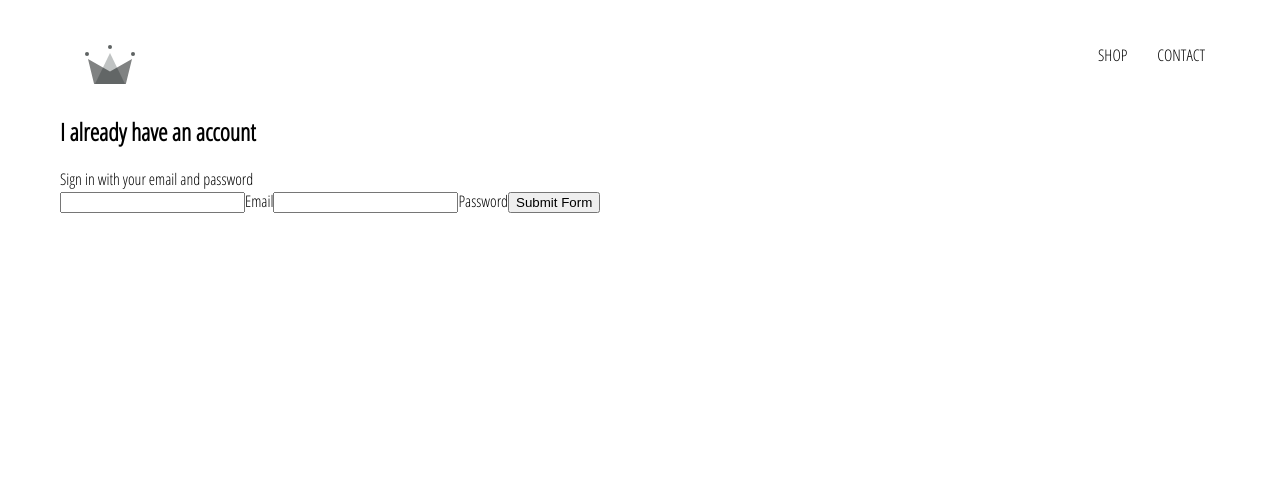
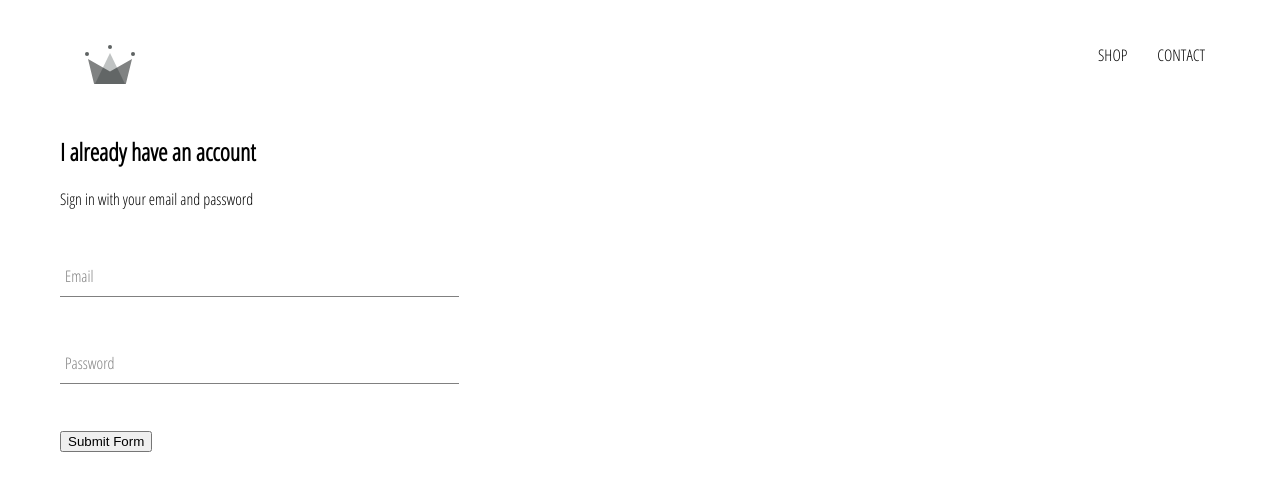
Before and after one commit to rnbrietzke10/crwn-clothing, a React (Create React App) app: page /signin in a window 1280 px wide. Shown: the top 490 px of the page. Built offline with nearby package versions, Linux system fonts and the light colour scheme.

Commit message:
create reusable form input component

```diff
--- /dev/null
+++ b/src/components/form-input/form-input.component.jsx
@@ -0,0 +1,22 @@
+import React from "react";
+
+import "./form-input.styles.scss";
+
+const FormInput = ({ handleChange, label, ...otherProps }) => {
+  return (
+    <div className="group">
+      <input className="form-input" onChange={handleChange} {...otherProps} />
+      {label ? (
+        <label
+          className={`${
+            otherProps.value.length ? "shrink" : ""
+          } form-input-label`}
+        >
+          {label}
+        </label>
+      ) : null}
+    </div>
+  );
+};
+
+export default FormInput;
--- /dev/null
+++ b/src/components/form-input/form-input.styles.scss
@@ -0,0 +1,54 @@
+$sub-color: grey;
+$main-color: black;
+
+@mixin shrinkLabel {
+  top: -14px;
+  font-size: 12px;
+  color: $main-color;
+}
+
+.group {
+  position: relative;
+  margin: 45px 0;
+
+  .form-input {
+    background: none;
+    background-color: white;
+    color: $sub-color;
+    font-size: 18px;
+    padding: 10px 10px 10px 5px;
+    display: block;
+    width: 100%;
+    border: none;
+    border-radius: 0;
+    border-bottom: 1px solid $sub-color;
+    margin: 25px 0;
+
+    &:focus {
+      outline: none;
+    }
+
+    &:focus ~ .form-input-label {
+      @include shrinkLabel();
+    }
+  }
+
+  input[type="password"] {
+    letter-spacing: 0.3em;
+  }
+
+  .form-input-label {
+    color: $sub-color;
+    font-size: 16px;
+    font-weight: normal;
+    position: absolute;
+    pointer-events: none;
+    left: 5px;
+    top: 10px;
+    transition: 300ms ease all;
+
+    &.shrink {
+      @include shrinkLabel();
+    }
+  }
+}
--- a/src/components/sign-in/sign-in.component.jsx
+++ b/src/components/sign-in/sign-in.component.jsx
@@ -1,4 +1,6 @@
 import React, { Component } from "react";
+
+import FormInput from "../form-input/form-input.component";
 
 import "./sign-in.styles.scss";
 
@@ -26,22 +28,24 @@
         <h2>I already have an account</h2>
         <span>Sign in with your email and password</span>
         <form onSubmit={this.handleSubmit}>
-          <input
+          <FormInput
             name="email"
             type="email"
             value={this.state.email}
-            onChange={this.handleChange}
+            handleChange={this.handleChange}
+            label="Email"
             required
           />
-          <label>Email</label>
-          <input
+
+          <FormInput
             name="password"
             type="password"
             value={this.state.password}
-            onChange={this.handleChange}
+            handleChange={this.handleChange}
+            label="Password"
             required
           />
-          <label>Password</label>
+
           <input type="submit" value="Submit Form" />
         </form>
       </div>
--- a/src/components/sign-in/sign-in.styles.scss
+++ b/src/components/sign-in/sign-in.styles.scss
@@ -0,0 +1,5 @@
+.sign-in {
+  width: 30vw;
+  display: flex;
+  flex-direction: column;
+}
```
